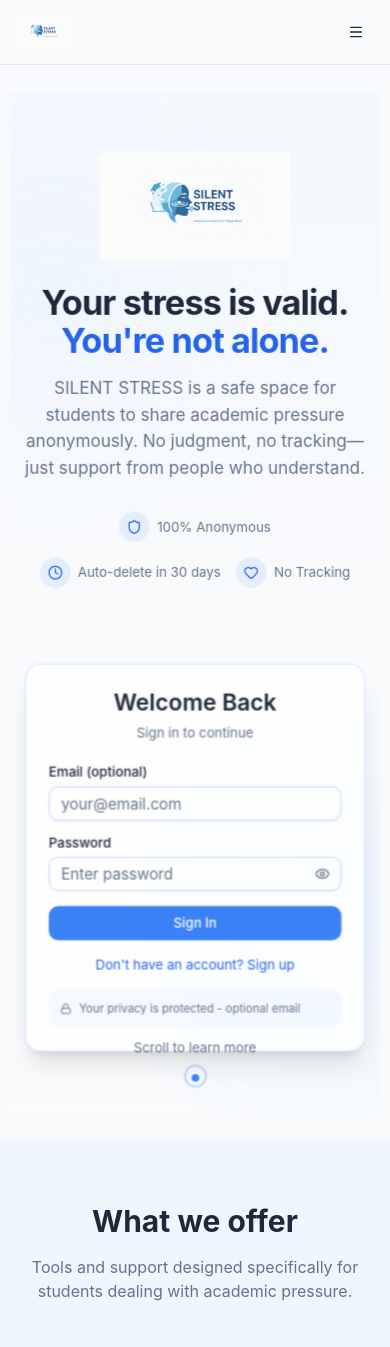
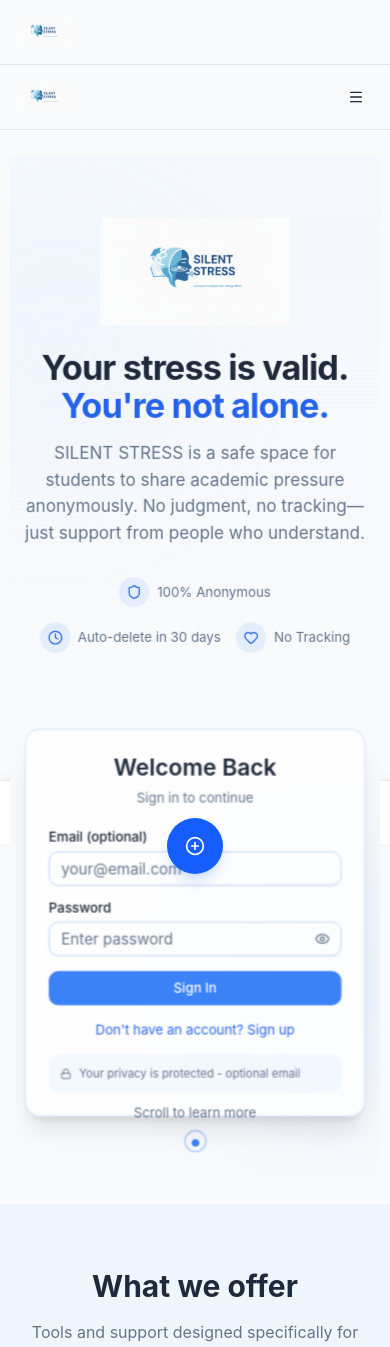
Before and after one commit to Yusuf-469/secret-stress, a Next.js app: page / in a window 390 px wide. Shown: the top 1347 px of the page. Built offline with nearby package versions, Linux system fonts and the light colour scheme.

Commit message:
Implement mobile bottom navigation bar per SEPM PDF specs and update admin credentials

```diff
--- a/app/layout.tsx
+++ b/app/layout.tsx
@@ -1,6 +1,11 @@
+"use client";
+
 import type { Metadata, Viewport } from "next";
 import "./globals.css";
 import { Providers } from "./providers";
+import { useState, useEffect } from "react";
+import { MobileBottomNav } from "@/components/secret-stress/MobileBottomNav";
+import Navigation from "@/components/secret-stress/Navigation";
 
 export const metadata: Metadata = {
   title: "SILENT STRESS - Anonymous Academic Pressure Reporting",
@@ -42,6 +47,19 @@
 }: Readonly<{
   children: React.ReactNode;
 }>) {
+  const [isMobile, setIsMobile] = useState(() => {
+    if (typeof window !== "undefined") {
+      return window.innerWidth < 768;
+    }
+    return true; // assume mobile on server to avoid mismatch
+  });
+
+  useEffect(() => {
+    const handleResize = () => setIsMobile(window.innerWidth < 768);
+    window.addEventListener("resize", handleResize);
+    return () => window.removeEventListener("resize", handleResize);
+  }, []);
+
   return (
     <html lang="en" suppressHydrationWarning>
       <head>
@@ -62,6 +80,9 @@
         {/* Main content */}
         <main id="main-content" className="relative">
           <Providers>
+            {/* Navigation - hide mobile hamburger on mobile when showing bottom tab bar */}
+            <Navigation hideMobile={isMobile} />
+            {isMobile && <MobileBottomNav />}
             {children}
           </Providers>
         </main>
--- /dev/null
+++ b/components/secret-stress/MobileBottomNav.tsx
@@ -0,0 +1,211 @@
+import { useState, useCallback } from "react";
+import Link from "next/link";
+import { usePathname } from "next/navigation";
+import { motion, useReducedMotion } from "framer-motion";
+import {
+  Home,
+  ChartBar,
+  PlusCircle,
+  Book,
+  Settings,
+  Grid,
+  Folder,
+  Users,
+} from "lucide-react";
+import { cn } from "@/lib/utils";
+import { useAuth } from "@/contexts/AuthContext";
+import { useAdmin } from "@/contexts/AdminContext";
+
+interface NavTab {
+  href: string;
+  label: string;
+  iconOutline: React.ElementType;
+  iconFilled: React.ElementType;
+}
+
+export function MobileBottomNav() {
+  const pathname = usePathname();
+  const shouldReduceMotion = useReducedMotion();
+  const [isPressed, setIsPressed] = useState(false);
+
+  // Get user role from context
+  const { isAdminAuthenticated } = useAdmin();
+  const { isAuthenticated } = useAuth();
+
+  // Determine role: admin takes precedence if authenticated
+  const role = isAdminAuthenticated ? "admin" : (isAuthenticated ? "student" : "student");
+
+  const isActive = useCallback(
+    (href: string) => {
+      if (href === "/") {
+        return pathname === "/";
+      }
+      return pathname.startsWith(href);
+    },
+    [pathname]
+  );
+
+  // Define tabs based on role
+  let tabs: NavTab[] = [];
+  let showFloatingReportButton = false;
+
+  if (role === "student") {
+    // Student tabs: Home, History, Resources, Profile (Report as floating button)
+    tabs = [
+      {
+        href: "/",
+        label: "Home",
+        iconOutline: Home,
+        iconFilled: Home, // Using same icon for now; ideally have filled versions
+      },
+      {
+        href: "/toolkit", // Assuming History is in toolkit? Adjust as needed
+        label: "History",
+        iconOutline: ChartBar,
+        iconFilled: ChartBar,
+      },
+      {
+        href: "/resources", // Assuming Resources page
+        label: "Resources",
+        iconOutline: Book,
+        iconFilled: Book,
+      },
+      {
+        href: "/profile", // Assuming Profile page
+        label: "Profile",
+        iconOutline: Settings,
+        iconFilled: Settings,
+      },
+    ];
+    showFloatingReportButton = true;
+  } else if (role === "admin") {
+    // Admin tabs: Home, Reports, Users, Config
+    tabs = [
+      {
+        href: "/admin/dashboard",
+        label: "HOME",
+        iconOutline: Grid,
+        iconFilled: Grid,
+      },
+      {
+        href: "/admin/reports", // Adjust path
+        label: "REPORTS",
+        iconOutline: Folder,
+        iconFilled: Folder,
+      },
+      {
+        href: "/admin/users", // Adjust path
+        label: "USERS",
+        iconOutline: Users,
+        iconFilled: Users,
+      },
+      {
+        href: "/admin/config", // Adjust path
+        label: "CONFIG",
+        iconOutline: Settings,
+        iconFilled: Settings,
+      },
+    ];
+    showFloatingReportButton = false;
+  }
+
+  const handlePressIn = () => setIsPressed(true);
+  const handlePressOut = () => setIsPressed(false);
+
+  return (
+    <>
+      {/* Tab Bar */}
+      <nav
+        className={cn(
+          "fixed bottom-0 left-0 right-0 flex items-center justify-around",
+          "bg-white dark:bg-[#1C1C1E]",
+          "border-t dark:border-t-[1px] border-gray-200 dark:border-gray-700",
+          "shadow-[0_-2px_10px_rgba(0,0,0,0.05)] dark:shadow-[0_-2px_10px_rgba(0,0,0,0.2)]",
+          "h-[64px] pb-[env(safe-area-inset-bottom)] pt-3",
+          "transition-all duration-200"
+        )}
+      >
+        {tabs.map((tab, index) => {
+          const active = isActive(tab.href);
+          const TabIconOutline = tab.iconOutline;
+          const TabIconFilled = tab.iconFilled;
+
+            return (
+              <Link
+                key={tab.href}
+                href={tab.href}
+                onMouseDown={handlePressIn}
+                onMouseUp={handlePressOut}
+                onMouseLeave={handlePressOut}
+                onTouchStart={handlePressIn}
+                onTouchEnd={handlePressOut}
+                onTouchCancel={handlePressOut}
+                style={{ touchAction: "manipulation" }}
+                className={cn(
+                  "flex flex-col items-center justify-center gap-1.5 w-16 h-14 rounded-lg transition-all duration-200",
+                  active
+                    ? "text-blue-600 dark:text-[#0A84FF] font-semibold"
+                    : "text-gray-400 dark:text-[#8E8E93] font-normal",
+                  "active:scale-95 active:opacity-80"
+                )}
+              >
+              {/* Icon */}
+              <motion.span
+                whileTap={{ scale: 0.95 }}
+                className={cn(
+                  "w-6 h-6 transition-transform duration-200",
+                  isPressed && "scale-95"
+                )}
+              >
+                {active ? (
+                  <TabIconFilled className="text-blue-600 dark:text-[#0A84FF]" />
+                ) : (
+                  <TabIconOutline className="text-gray-400 dark:text-[#8E8E93]" />
+                )}
+              </motion.span>
+              {/* Label */}
+              <span className={cn(
+                "text-xs",
+                active
+                  ? "font-semibold text-blue-600 dark:text-[#0A84FF]"
+                  : "font-normal text-gray-400 dark:text-[#8E8E93]",
+                "transition-colors duration-200"
+              )}>
+                {tab.label}
+              </span>
+            </Link>
+          );
+        })}
+      </nav>
+
+      {/* Floating Report Button for Students */}
+      {showFloatingReportButton && (
+        <Link
+          href="/submit" // Adjust to your report/submit page
+          onMouseDown={handlePressIn}
+          onMouseUp={handlePressOut}
+          onMouseLeave={handlePressOut}
+          onTouchStart={handlePressIn}
+          onTouchEnd={handlePressOut}
+          onTouchCancel={handlePressOut}
+          className={cn(
+            "fixed -bottom-[30px] left-1/2 -translate-x-1/2",
+            "flex h-[56px] w-[56px] items-center justify-center rounded-full",
+            "bg-blue-600 dark:bg-[#0A84FF] hover:bg-blue-700 dark:hover:bg-[#0A84FF]",
+            "shadow-lg shadow-blue-500/20 dark:shadow-[#0A84FF]/20",
+            "transition-all duration-200",
+            "z-20"
+          )}
+          aria-label="Report stress"
+        >
+          <motion.span
+            whileTap={{ scale: 0.9 }}
+            className="flex h-[56px] w-[56px] items-center justify-center rounded-full transition-transform duration-200"
+          >
+            <PlusCircle className="w-5 h-5 text-white" />
+          </motion.span>
+        </Link>
+      )}
+    </>
+  );
+}
--- a/components/secret-stress/Navigation.tsx
+++ b/components/secret-stress/Navigation.tsx
@@ -54,9 +54,11 @@
 
 interface NavigationProps {
   className?: string;
+  /** When true, hides the mobile hamburger menu (used when showing bottom tab bar) */
+  hideMobile?: boolean;
 }
 
-export function Navigation({ className }: NavigationProps) {
+export function Navigation({ className, hideMobile = false }: NavigationProps) {
   const pathname = usePathname();
   const [isOpen, setIsOpen] = useState(false);
   const shouldReduceMotion = useReducedMotion();
@@ -127,7 +129,7 @@
           })}
         </nav>
 
-        {/* Mobile Navigation */}
+        {!hideMobile && (
           <div className="flex items-center gap-2 md:hidden">
             {/* Mobile Menu */}
             <Sheet open={isOpen} onOpenChange={setIsOpen}>
@@ -211,6 +213,7 @@
               </SheetContent>
             </Sheet>
           </div>
+        )}
       </div>
     </header>
   );
--- a/contexts/AdminContext.tsx
+++ b/contexts/AdminContext.tsx
@@ -27,7 +27,7 @@
 // Default admin credentials (in production, this should be server-side)
 const ADMIN_CREDENTIALS = {
   username: "admin",
-  password: "silentstress2024"
+  password: "admin123"
 };
 
 export function AdminProvider({ children }: { children: ReactNode }) {
```
Lines whose indentation alone changed are shown as unchanged.
